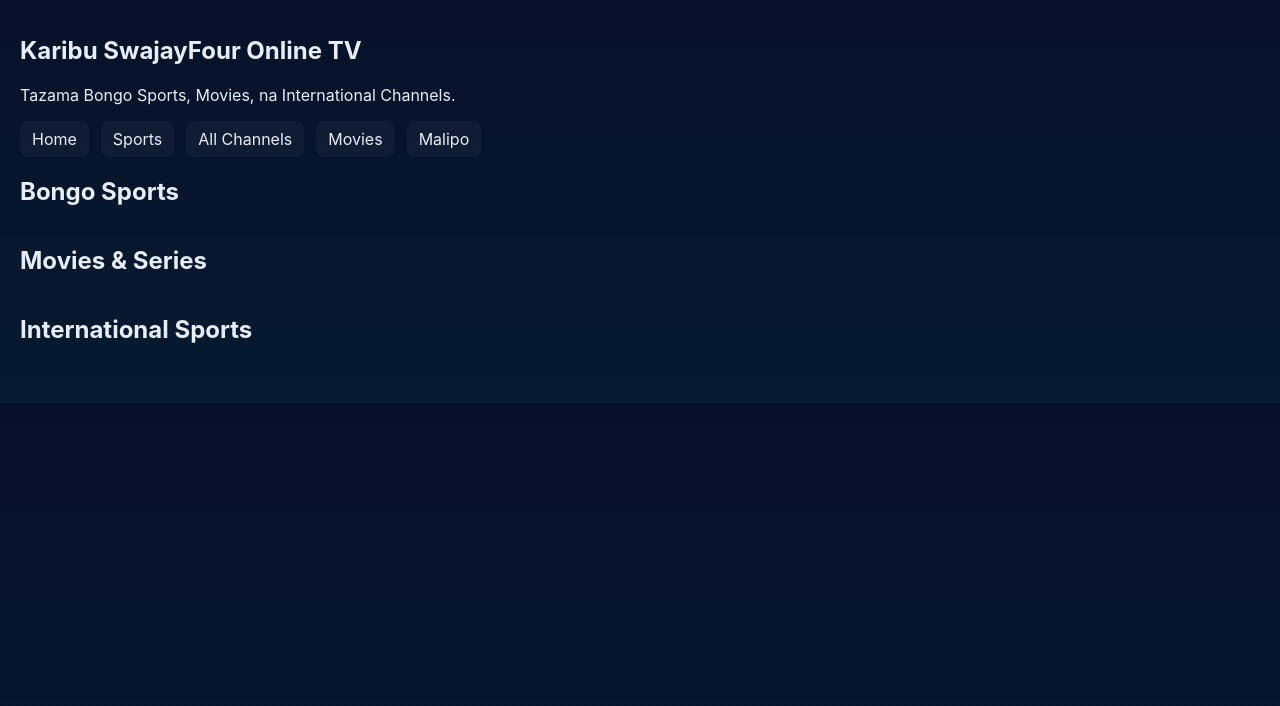
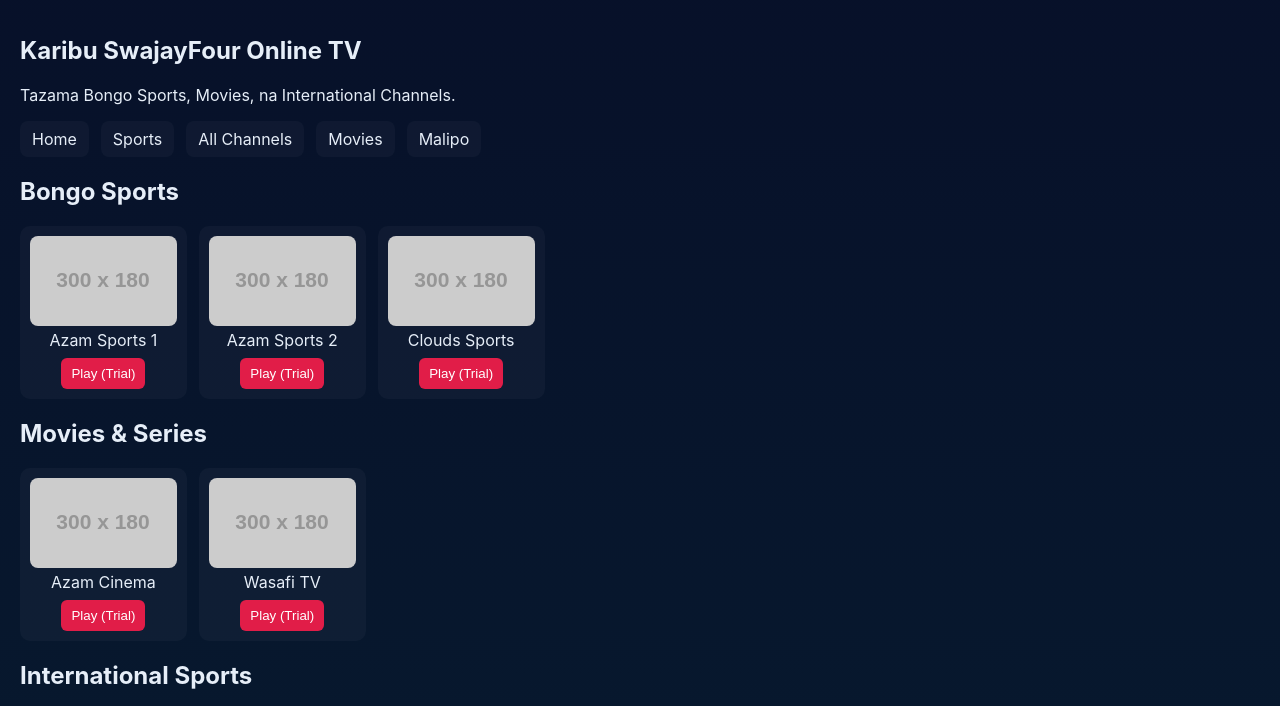
Before and after one commit to ndasjayfour-ops/Ndaswam-sports-Tv-, a plain HTML site: page index.html in a window 1280 px wide. Shown: the part 61-767 px from the top of the page. Drawn offline with Linux system fonts and the light colour scheme; files that its build step writes are made by us from their sources; placeholder pictures from the web are drawn by us.

Commit message:
Update index.html

```diff
--- a/index.html
+++ b/index.html
@@ -4,7 +4,7 @@
   <meta charset="utf-8" />
   <meta name="viewport" content="width=device-width,initial-scale=1" />
   <title>SwajayFour Online TV</title>
-  <link rel="stylesheet" href="assets/css/styles.css">
+  <link rel="stylesheet" href="styles.css">
 </head>
 <body>
   <header class="topbar">
@@ -49,6 +49,6 @@
     </section>
   </main>
 
-  <script src="assets/js/app.js"></script>
+  <script src="app.js"></script>
 </body>
 </html>
```
